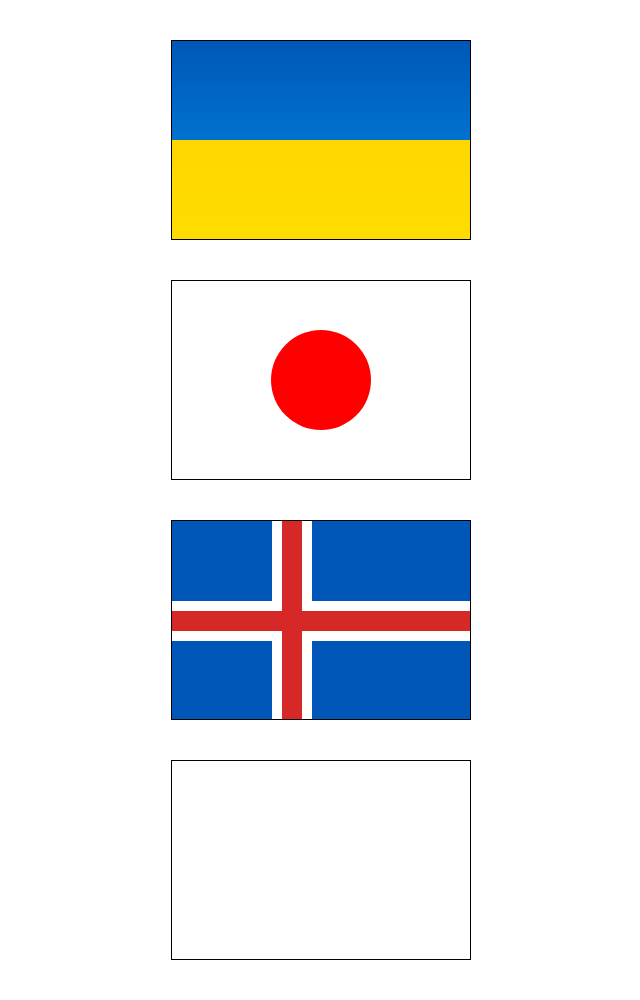
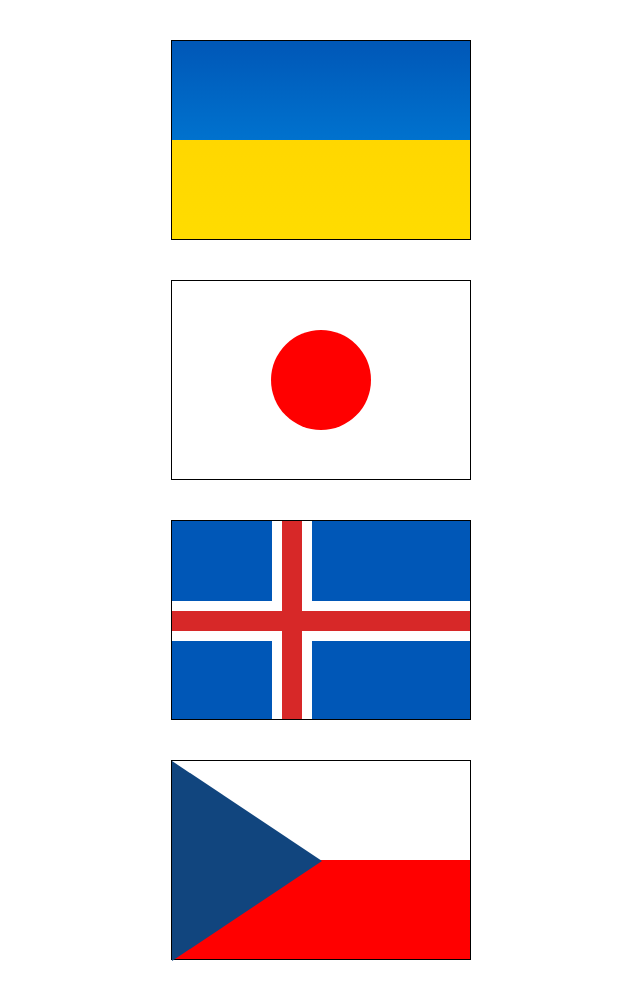
Before and after one commit to andriizazhyrylo/test1, a plain HTML site: page index.html in a window 1280 px wide. Shown: the whole page, without its empty margins (319-959 px from the left). Drawn offline with Linux system fonts and the light colour scheme.

Commit message:
added Czech flag

```diff
--- a/index.html
+++ b/index.html
@@ -18,7 +18,9 @@
         <div class="red-vertical"></div>
         <div class="red-horizontal"></div>
     </div>
-    <div class="flag czech"></div>
+    <div class="flag czech">
+        <div class="triangle"></div>
+    </div>
   </div>
 </body>
 </html>
--- a/style.css
+++ b/style.css
@@ -84,3 +84,17 @@
   background-color: #d72828;
   z-index: 2;
 }
+
+.czech{
+    background: linear-gradient(to bottom,
+    #ffffff 0%, #ffffff 50%,
+    #ff0000 50%, #ff0000 100%);
+}
+
+.triangle{
+    position: absolute;
+  border-top: 100px solid transparent;
+  border-bottom: 100px solid transparent;
+  border-left: 150px solid #11457e;
+  z-index: 2;
+}
```
